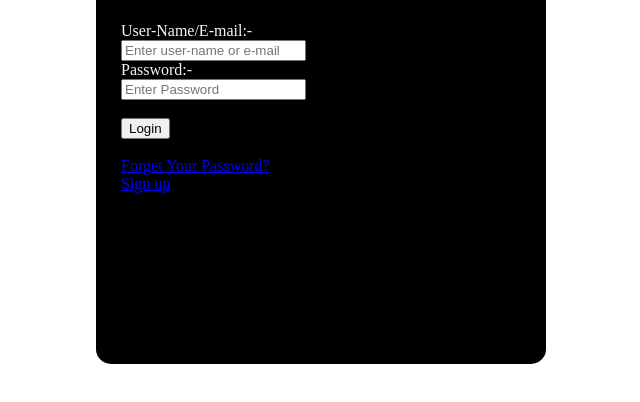
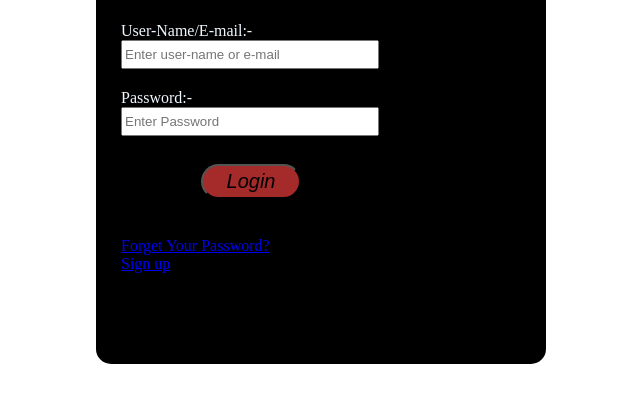
Before and after one commit to JayantSarve26/login-Form, a plain HTML site: page index.html in a window 1280 px wide. Shown: the part 216-618 px from the top of the page, without its empty margins (319-959 px from the left). Drawn offline with Linux system fonts and the light colour scheme.

Commit message:
Added CSS on Login Section

```diff
--- a/index.html
+++ b/index.html
@@ -15,6 +15,15 @@
           h1{margin: 25px; padding: 0 0 18px;
           text-align: center; font-size: 35px;}
           .login-box p{ margin: 0px; padding: 0px; font-style: bold;}
+          .login-box input{ width:250px; height: 23px;
+          margin-bottom: 20px;}
+          .login-box input[type="submit"]
+          { background-color: brown;
+            height: 35px; width: 100px;
+            font-size: 20px; font-style: oblique;
+            margin-left: 80px; margin-top:-15px;
+            border-radius: 50px;
+          }
 
         </style>
         </head>
```
